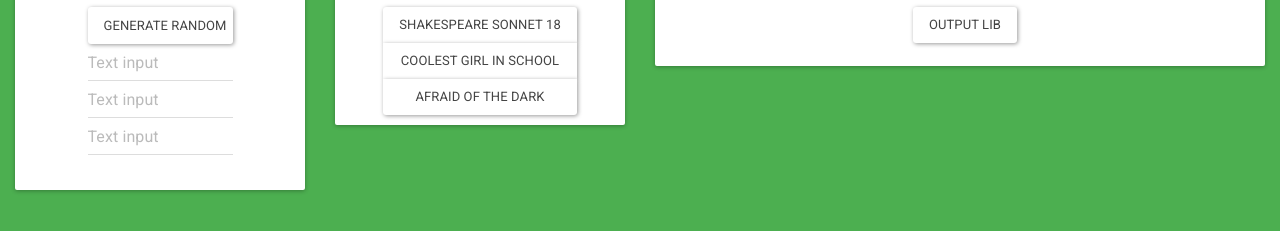
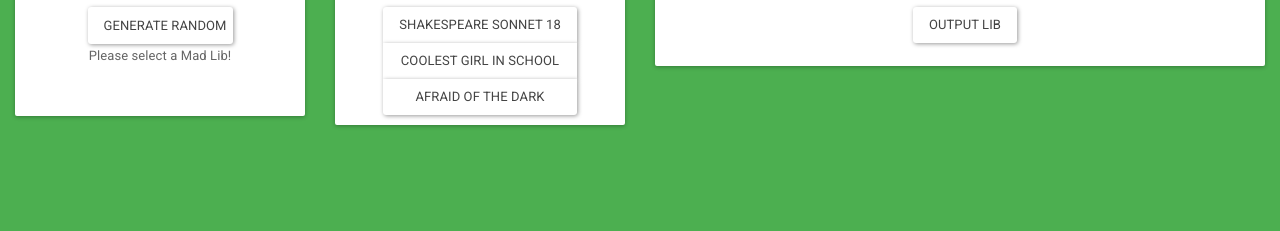
Before and after one commit to BigBadLoser/madLibs, a plain HTML site: page index.html in a window 1280 px wide. Shown: the part 153-384 px from the top of the page. Drawn offline with nearby package versions, Linux system fonts and the light colour scheme.

Commit message:
made it so you can reset after doing a lib, fixed button aligment

```diff
--- a/index.html
+++ b/index.html
@@ -30,9 +30,7 @@
             <div class="panel-heading">Word Input</div>
             <button type="button" class="btn btn-default form-control">Generate Random</button>
             <div class="form-group" id="inputOptions">
-              <input type="text" class="form-control" placeholder="Text input">
-              <input type="text" class="form-control" placeholder="Text input">
-              <input type="text" class="form-control" placeholder="Text input">
+              <p>Please select a Mad Lib!</p>
             </div>
           </div>
         </div>
--- a/js/main.js
+++ b/js/main.js
@@ -36,7 +36,6 @@ var coolestGirl = {
     filePath: "libs/coolestGirl.txt", //"https://preview.c9users.io/bigbadloser/madlibs/libs/coolestGirl.txt"
     title: "How To Date the Coolest Girl in School",
 };
-//6 noun/s, 4 verb-ing, 4 body part/s, 1 monster, 1 exclamation
 var afraid = {
     verbs: 4,
     nouns: 6,
```
Also changed, not shown: libs/afraid.txt.
